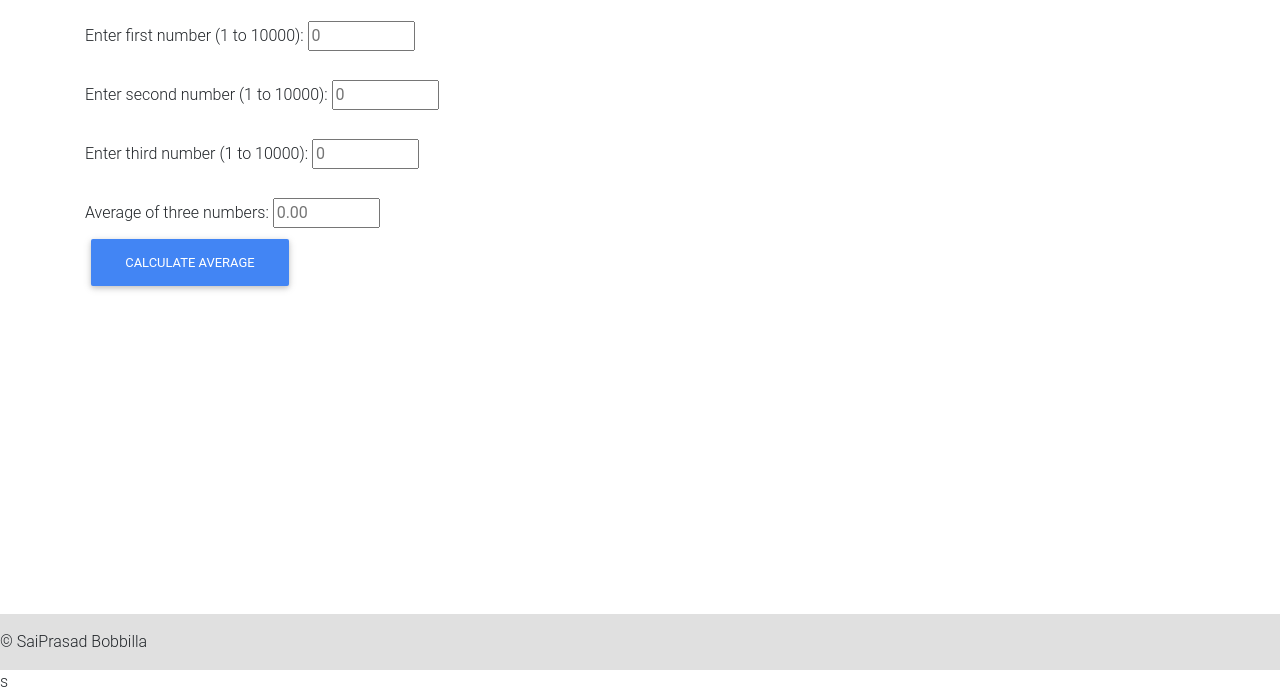
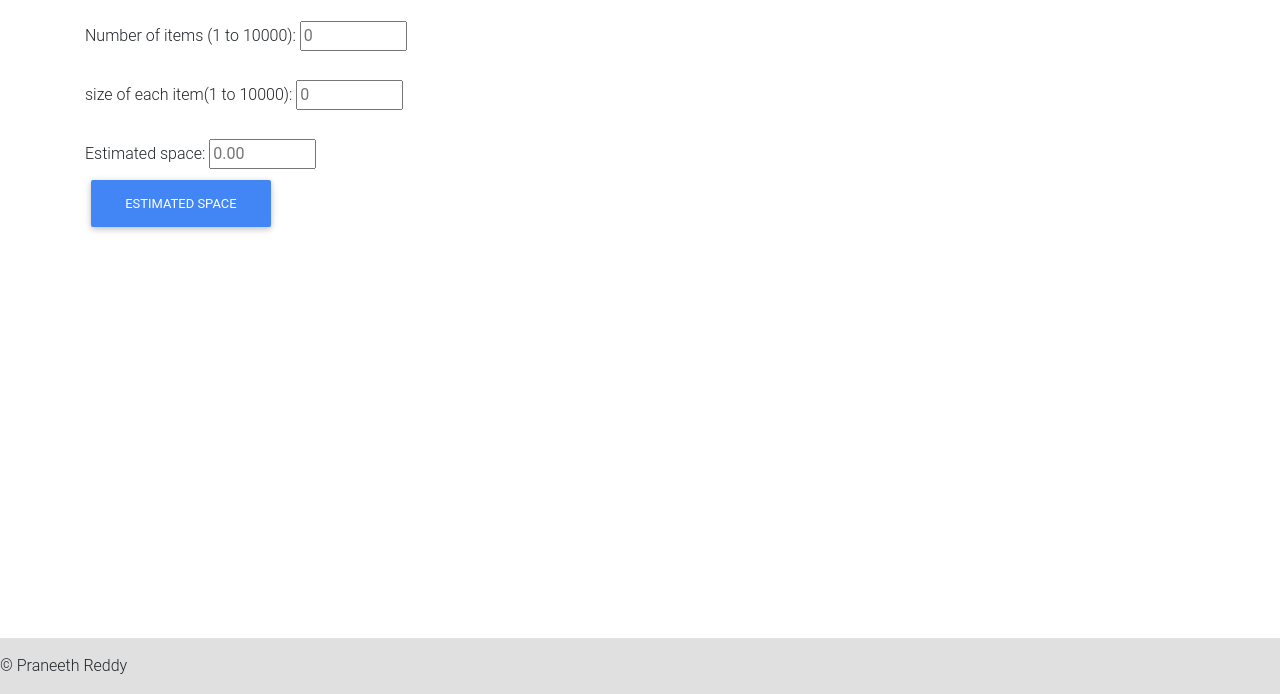
Before and after one commit to praneeth323/exam1, a plain HTML site: page index.html in a window 1280 px wide. Shown: the part 106-800 px from the top of the page. Drawn offline with nearby package versions, Linux system fonts and the light colour scheme.

Commit message:
updated Html and js

```diff
--- a/index.html
+++ b/index.html
@@ -5,10 +5,10 @@
   <meta charset="utf-8">
   <meta name="viewport" content="width=device-width, initial-scale=1">
 
-  <title>Average of Numbers</title>
+  <title>Storage Space Estimator</title>
 
-  <meta name="description" content="Interactive app">
-  <meta name="author" content="Denise Case">
+  <meta name="description" content="exam app">
+  <meta name="author" content="Praneeth Reddy">
 
   <!-- get current Bootstrap Material Design styles from https://mdbootstrap.com/md-bootstrap-cdn/ -->
 
@@ -41,34 +41,31 @@
       <!--Rows have columns - column 1 (7/12) -->
       <div class="col-md-7 mb-4">
 
-        <h2>Average of Numbers</h2>
+        <h2>Storage Space Estimator</h2>
         <hr>
 
         <fieldset class="mt-4">
-          <label for="firstNumber">Enter first number (1 to 10000):</label>
+          <label for="firstNumber">Number of items (1 to 10000):</label>
           <input id="firstNumber" type="number" min="1" max="10000" value="" placeholder="0">
           <span id="firstWarning" class="text-danger"></span>
         </fieldset>
 
         <fieldset class="mt-4">
-          <label for="secondNumber">Enter second number (1 to 10000):</label>
+          <label for="secondNumber">size of each item(1 to 10000):</label>
           <input id="secondNumber" type="number" min="1" max="10000" value="" placeholder="0">
           <span id="secondWarning" class="text-danger"></span>
         </fieldset>
 
-        <fieldset class="mt-4">
-          <label for="thirdNumber">Enter third number (1 to 10000):</label>
-          <input id="thirdNumber" type="number" min="1" max="10000" value="" placeholder="0">
-          <span id="thirdWarning" class="text-danger"></span>
-        </fieldset>
+
 
         <fieldset class="mt-4">
-          <label for="average">Average of three numbers:</label>
-          <input id="average" type="number" min="1" max="10000" value="" placeholder="0.00" size="4">
+          <label for="average">Estimated space:</label>
+          <input id="average" type="number" min="1" max="10000" value="" placeholder="0.00" size="8">
           <span id="average" class="text-danger"></span>
         </fieldset>
 
-        <button id="addButton" class="btn btn-primary">Calculate Average</button>
+        <button id="addButton" class="btn btn-primary">Estimated Space</button>
+        <!-- <p>id="average"</p> 1-->
 
       </div>
       <!--end column 1-->
@@ -80,7 +77,7 @@
 
   <!-- sticky footer with padding on y-axis (top and bottom) -->
   <footer class="footer mt-auto py-3 bg-light">
-    &COPY; SaiPrasad Bobbilla
+    &COPY; Praneeth Reddy
   </footer>
 
   <script src="https://cdnjs.cloudflare.com/ajax/libs/jquery/3.4.1/jquery.min.js"></script>
@@ -91,4 +88,4 @@
 
 </body>
 
-</html>s
+</html>
--- a/main.js
+++ b/main.js
@@ -3,8 +3,8 @@ function calculateAverage()
 {
     const firstNumber=Number(document.getElementById("firstNumber").value)
     const secondNumber=Number(document.getElementById("secondNumber").value)
-    const thirdNumber=Number(document.getElementById("thirdNumber").value)
-    const averageOfNumbers=(firstNumber+secondNumber+thirdNumber)/3;
+
+    const averageOfNumbers=(firstNumber*secondNumber);
 
     document.getElementById("average").value = averageOfNumbers;
 
```
